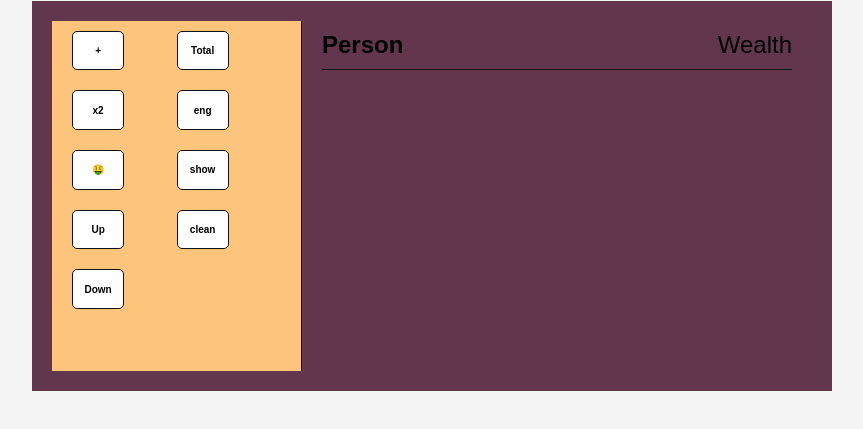
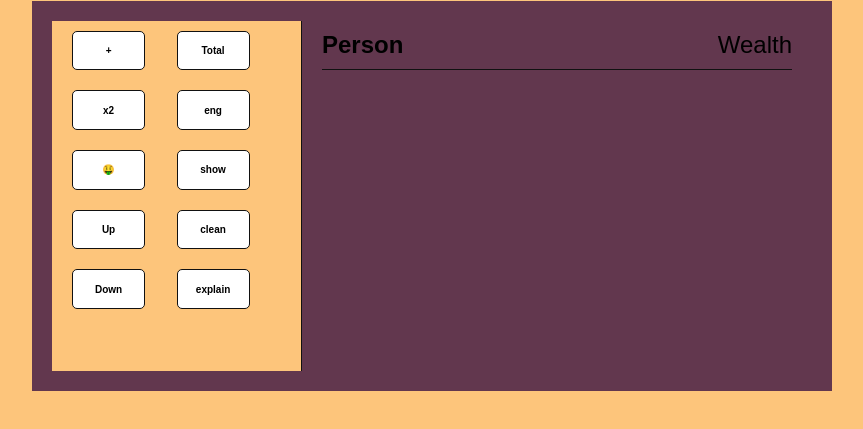
Before and after one commit to muathcs/millionair, a plain HTML site: page index.html in a window 1280 px wide. Shown: the part 79-508 px from the top of the page, without its empty margins (208-1071 px from the left). Drawn offline with Linux system fonts and the light colour scheme.

Commit message:
added an explain button

```diff
--- a/index.html
+++ b/index.html
@@ -22,6 +22,7 @@
         <button id="english">eng</button>
         <button id="show">show</button>
         <button id="clean">clean</button>
+        <button id="clean">explain</button>
       </aside>
 
       <main id="main">
--- a/style.css
+++ b/style.css
@@ -2,7 +2,7 @@
     box-sizing: border-box;
   }
   body {
-    background: #f4f4f4;
+    background-color: #fdc57b;
     font-family: Arial, Helvetica, sans-serif;
     display: flex;
     flex-direction: column;
@@ -40,7 +40,7 @@
     border-radius: 5px;
     border: solid 1px #111;
     display: block;
-    width: 25%;
+    width: 35%;
     height: 12%;
     padding: 10px;
     margin-bottom: 20px;
@@ -54,6 +54,10 @@
   main {
     flex: 1;
     padding: 10px 20px;
+  }
+
+  h1{
+    color: black;
   }
 
   h2 {
```
